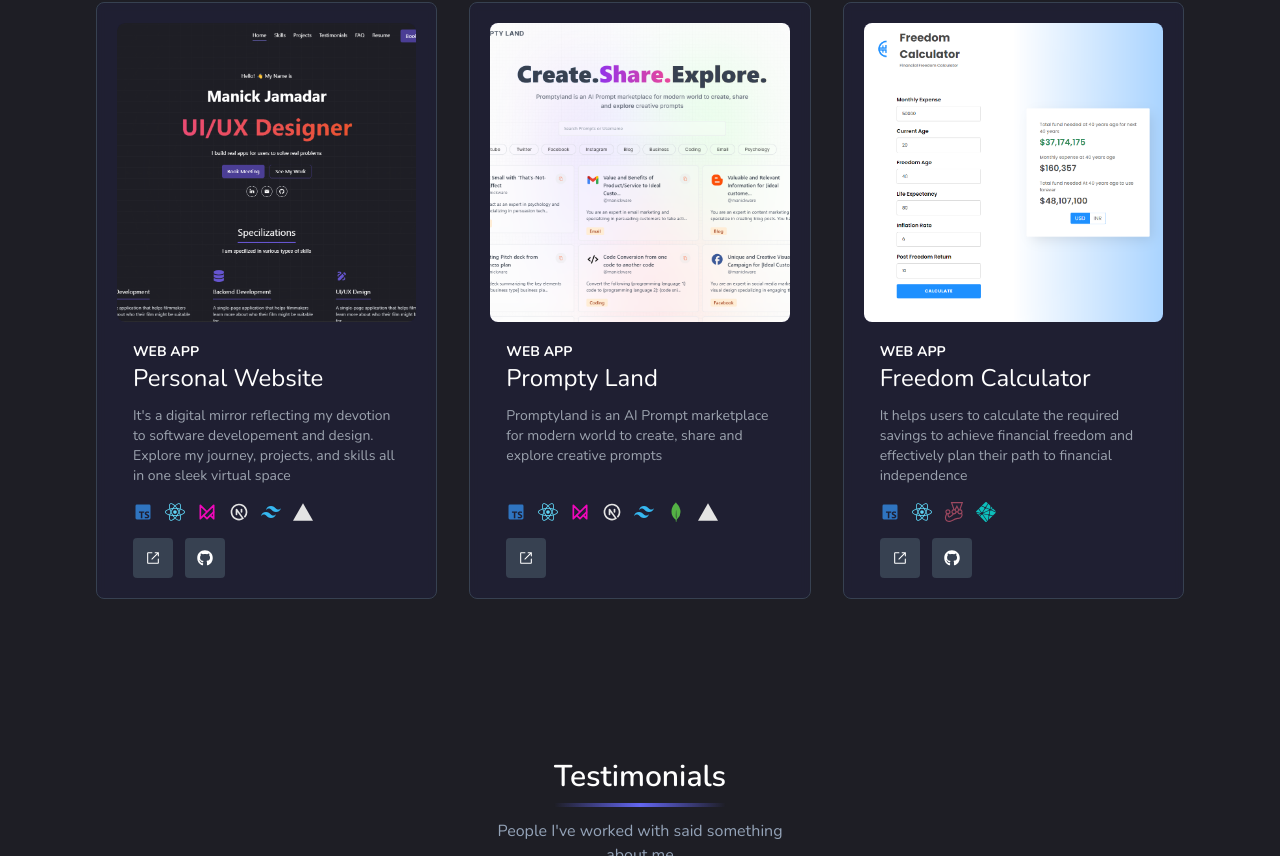
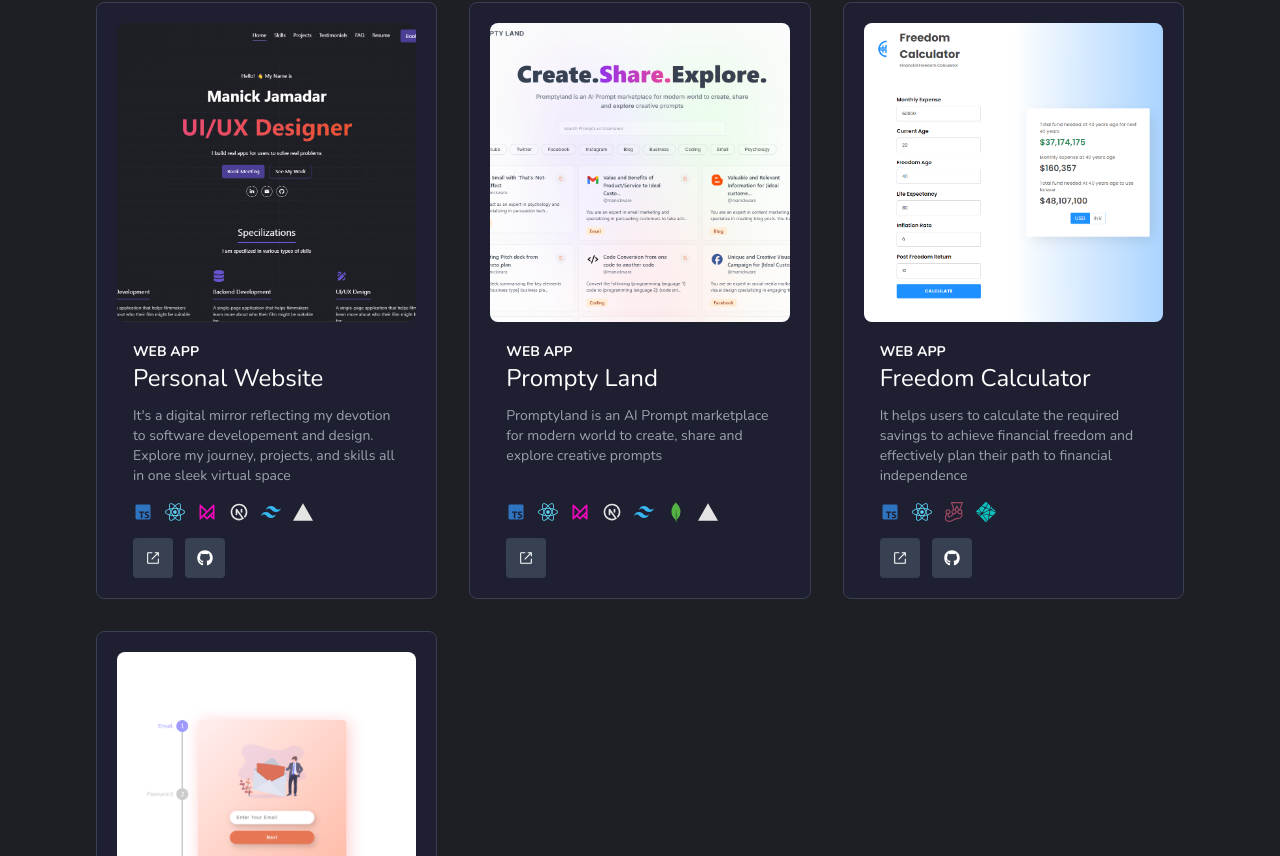
Before and after one commit to manickjamadar/personal-website, a Next.js app: page / in a window 1280 px wide. Shown: the part 1944-2800 px from the top of the page. Built offline with nearby package versions, Linux system fonts and the light colour scheme.

Commit message:
stepper project added

```diff
--- a/app/data/projects.ts
+++ b/app/data/projects.ts
@@ -60,5 +60,21 @@
     liveUrl: LinkPath.freedomCalculatorLive,
     sourceUrl: LinkPath.freedomCalculatorSource,
   },
+  {
+    category: ProjectCategory.webApp,
+    title: "Stepper Challenge",
+    description:
+      "It helps users to calculate the required savings to achieve financial freedom and effectively plan their path to financial independence",
+    skills: [
+      Skill.html,
+      Skill.css,
+      Skill.sass,
+      Skill.javascript,
+      Skill.netlify,
+    ],
+    imageUrl: LinkPath.stepperImage,
+    liveUrl: LinkPath.stepperLive,
+    sourceUrl: LinkPath.stepperSource,
+  },
 ];
 export default myProjects;
--- a/app/utils/linkPath.ts
+++ b/app/utils/linkPath.ts
@@ -21,5 +21,8 @@
     "/assets/images/projects/freedom-calculator.png";
   static freedomCalculatorSource =
     "https://github.com/manickjamadar/freedomcalculator";
+  static stepperLive = "https://stepper.manickjamadar.com";
+  static stepperImage = "/assets/images/projects/stepper.png";
+  static stepperSource = "https://github.com/manickjamadar/stepper";
 }
 export default LinkPath;
```
Also changed, not shown: public/assets/images/projects/stepper.png (added).
